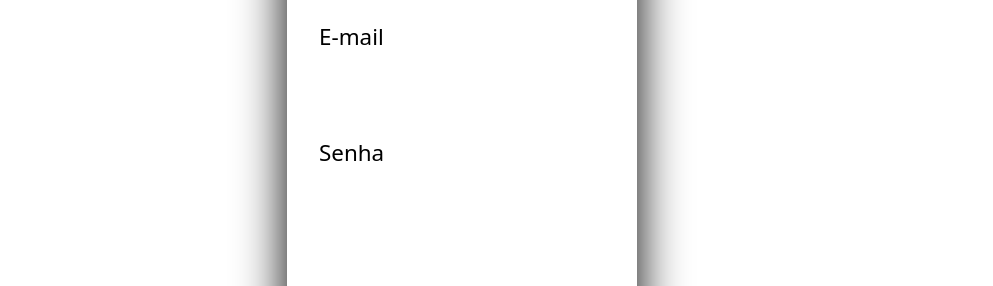
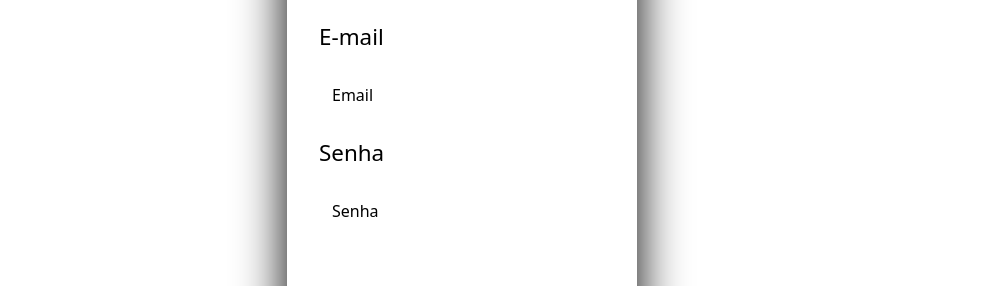
Before and after one commit to Luzin7/cena-estelar, a React (Vite) app: page /login in a window 1280 px wide. Shown: the part 272-558 px from the top of the page, without its empty margins (178-1171 px from the left). Built offline with nearby package versions, Linux system fonts and the light colour scheme; no server answers; the database is empty.

Commit message:
refact(Login.tsx): refatora e melhora estrutura

```diff
--- a/src/components/LoginForm/Login.tsx
+++ b/src/components/LoginForm/Login.tsx
@@ -1,41 +1,70 @@
+import { zodResolver } from '@hookform/resolvers/zod';
 import {
   browserLocalPersistence,
   setPersistence,
   signInWithEmailAndPassword,
 } from 'firebase/auth';
 import { useContext, useState } from 'react';
+import { useForm } from 'react-hook-form';
 import { Link, useNavigate } from 'react-router-dom';
+import { z } from 'zod';
 import { UserDataContext } from '../../contexts/userData';
 import { auth } from '../../services/firebase';
-import { HOME } from '../../utils/paths';
+import { HOME, REGISTER } from '../../utils/paths';
 import AuthButtons from '../AuthButtons';
 import './css/login.css';
+
+const schemaLoginForm = z.object({
+  userData: z.object({
+    email: z.string().min(4, 'Por favor, informe um email válido'),
+    password: z
+      .string()
+      .min(6, 'Por favor, insira uma senha válida')
+      .max(
+        16,
+        'Tamanho da senha maior do que 16 caracteres não são permitidos',
+      ),
+  }),
+});
+
+type formProps = z.infer<typeof schemaLoginForm>;
+
 export function LoginForm() {
-  const [formInfo, setFormInfo] = useState({
-    email: '',
-    password: '',
-  });
   const { setUserData, setUserIsLogged } = useContext(UserDataContext);
   const [isLoading, setIsLoading] = useState<boolean>(false);
   const navigate = useNavigate();
 
-  const { email, password } = formInfo;
+  const {
+    handleSubmit,
+    register,
+    formState: { errors },
+  } = useForm<formProps>({
+    criteriaMode: 'all',
+    mode: 'all',
+    resolver: zodResolver(schemaLoginForm),
+    defaultValues: {
+      userData: {
+        email: '',
+        password: '',
+      },
+    },
+  });
 
-  interface loginProp {
-    email: string;
-    password: string;
-  }
+  const handleFormSubmit = (data: formProps) => {
+    const { userData } = data;
 
-  function loginAuth({ email, password }: loginProp) {
     const emailRegex: RegExp = /^[\w-]+(\.[\w-]+)*@([\w-]+\.)+[a-zA-Z]{2,7}$/;
     const passwordRegex =
       /^(?=.*[A-Z])(?=.*\d)(?!.*\s)(?!.*([a-zA-Z])\1{3,})(?!.*\.{17,}).{6,16}$/;
 
     setIsLoading(true);
 
-    if (!emailRegex.test(email) || !passwordRegex.test(password)) {
+    if (
+      !emailRegex.test(userData.email) ||
+      !passwordRegex.test(userData.password)
+    ) {
       alert(
-        'Email ou senha inválidos. A senha deve conter ao menos uma letra maiúscula, um número e deve conter 6 ou mais caracteres.',
+        'Email ou senha não são válidos. Certifique de ter colocado um email válido ou uma senha que siga os padrões de seguranças: pelo menos uma letra maiúscula, um número e a senha deve ter, no mínimo, 6 caracteres.',
       );
       setIsLoading(false);
       return;
@@ -43,7 +72,7 @@ export function LoginForm() {
 
     setPersistence(auth, browserLocalPersistence)
       .then(() => {
-        signInWithEmailAndPassword(auth, email, password)
+        signInWithEmailAndPassword(auth, userData.email, userData.password)
           .then((userCredential) => {
             const userData = userCredential.user;
             setUserData(userData);
@@ -58,56 +87,41 @@ export function LoginForm() {
           });
       })
       .catch((error) => {
-        console.log(error);
+        console.log(error.message);
       });
-  }
+  };
 
   return (
     <div className="container">
       <div className="form_wrapper">
-        <form
-          className="form"
-          onSubmit={(e) => {
-            e.preventDefault();
-          }}
-        >
+        <form className="form" onSubmit={handleSubmit(handleFormSubmit)}>
           <h3>Acesse sua conta</h3>
           <label htmlFor="email">E-mail</label>
           <input
-            value={email}
-            onChange={({ target }) =>
-              setFormInfo((prevFormInfo) => ({
-                ...prevFormInfo,
-                email: target.value,
-              }))
-            }
             type="email"
-            name="email"
             id="email"
-            required
+            {...register('userData.email')}
+            placeholder="Email"
           />
+          {errors.userData?.email?.message && (
+            <span>{errors.userData?.email?.message}</span>
+          )}
           <label htmlFor="password">Senha</label>
           <input
-            value={password}
-            onChange={({ target }) =>
-              setFormInfo((prevFormInfo) => ({
-                ...prevFormInfo,
-                password: target.value,
-              }))
-            }
             type="password"
-            name="password"
+            autoComplete="currentPassword"
             id="password"
-            required
+            {...register('userData.password')}
+            placeholder="Senha"
           />
-          <button
-            onClick={() => loginAuth({ email, password })}
-            disabled={isLoading ? true : false}
-          >
-            {isLoading ? '...' : 'Entrar'}
+          {errors.userData?.password?.message && (
+            <span>{errors.userData?.password?.message}</span>
+          )}
+          <button type="submit" disabled={isLoading ? true : false}>
+            {isLoading ? 'Entrando...' : 'Entrar'}
           </button>
           <span>
-            Ainda não tem uma conta? <Link to={'/register'}>Crie aqui.</Link>
+            Ainda não tem uma conta? <Link to={REGISTER}>Crie aqui.</Link>
           </span>
           <AuthButtons />
         </form>
```
